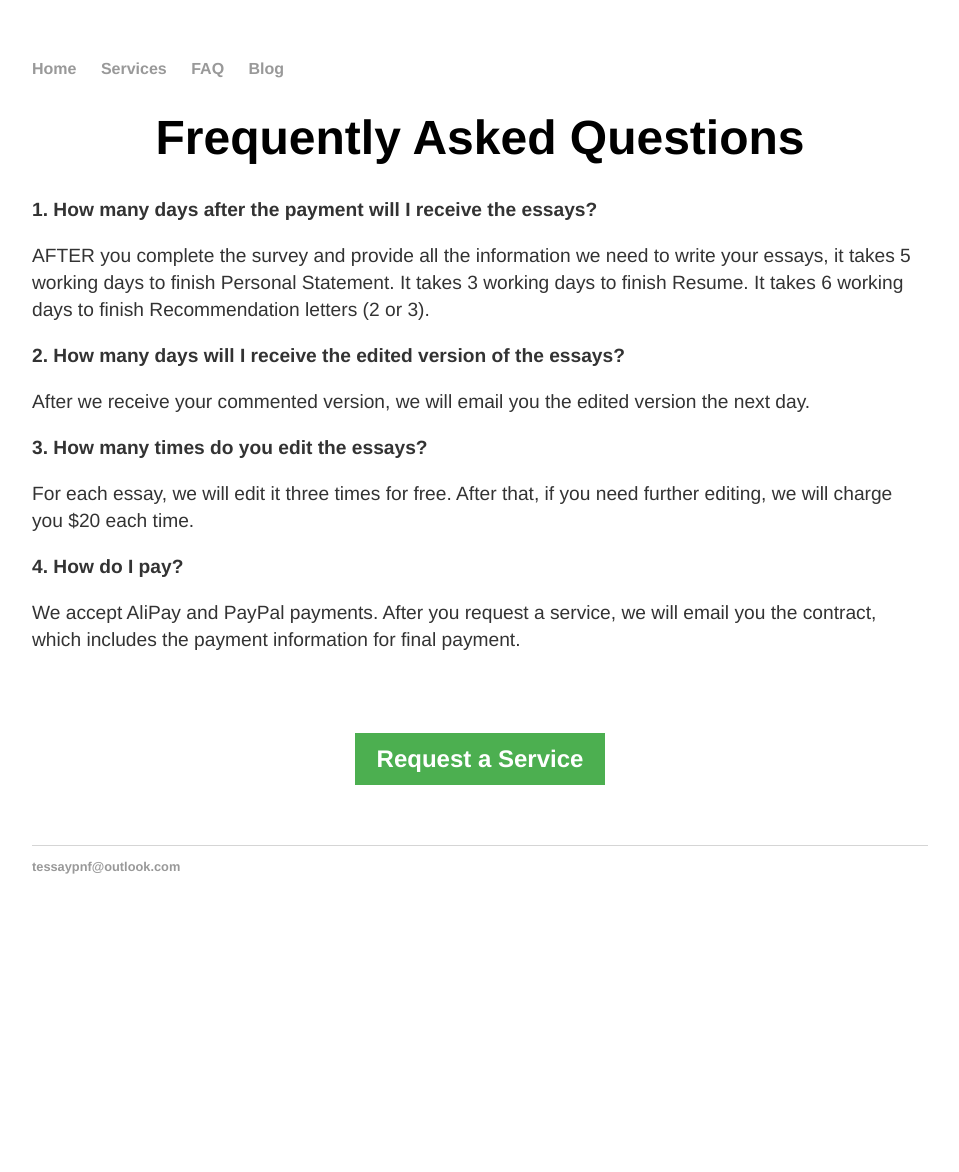
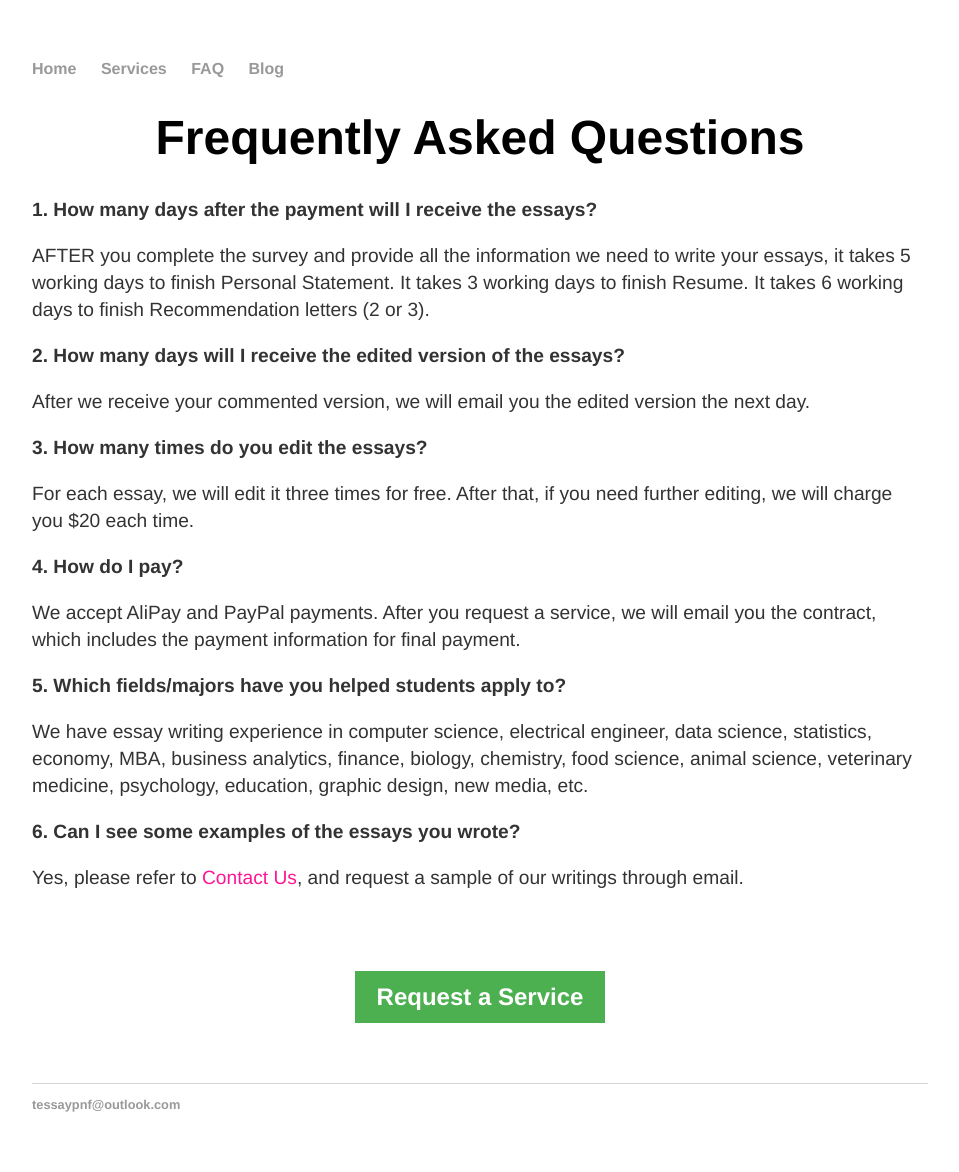
Before and after one commit to RagingTiger/PnFTech.github.io, a Jekyll site: the page built from faq/index.html, in a window 1280 px wide. Shown: the whole page, without its empty margins (160-1119 px from the left). Built offline with Jekyll 4.4.1, drawn with Linux system fonts in a browser that asks for light colours; before the commit the page ends 934 px from its top, so only the background shows below that.

Commit message:
edited faq

```diff
--- a/faq/index.html
+++ b/faq/index.html
@@ -27,6 +27,16 @@ title: PnF
 		email you the contract, which includes the payment information for final
 		payment.</p>
 
+	<p><b>5. Which fields/majors have you helped students apply to?</b></p>
+	<p>We have essay writing experience in computer science, electrical engineer,
+		data science, statistics, economy, MBA, business analytics, finance, biology,
+		chemistry, food science, animal science, veterinary medicine, psychology,
+		education, graphic design, new media, etc.</p>
+
+	<p><b>6. Can I see some examples of the essays you wrote?</b></p>
+	<p>Yes, please refer to <a class="colorlink" href="/request">Contact Us</a>,
+	and request a sample of our writings through email. </p>
+
 	<br>
 	<br>
 	<div class="button">
```
